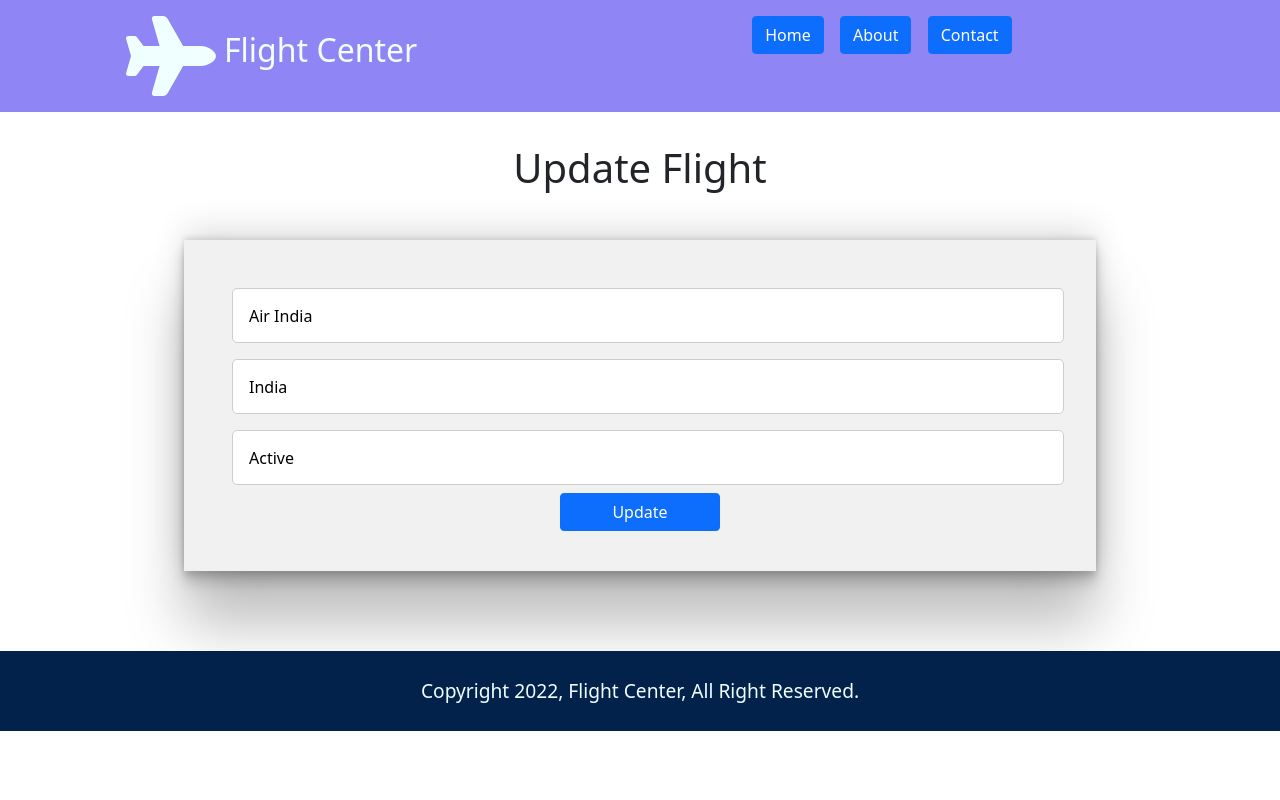
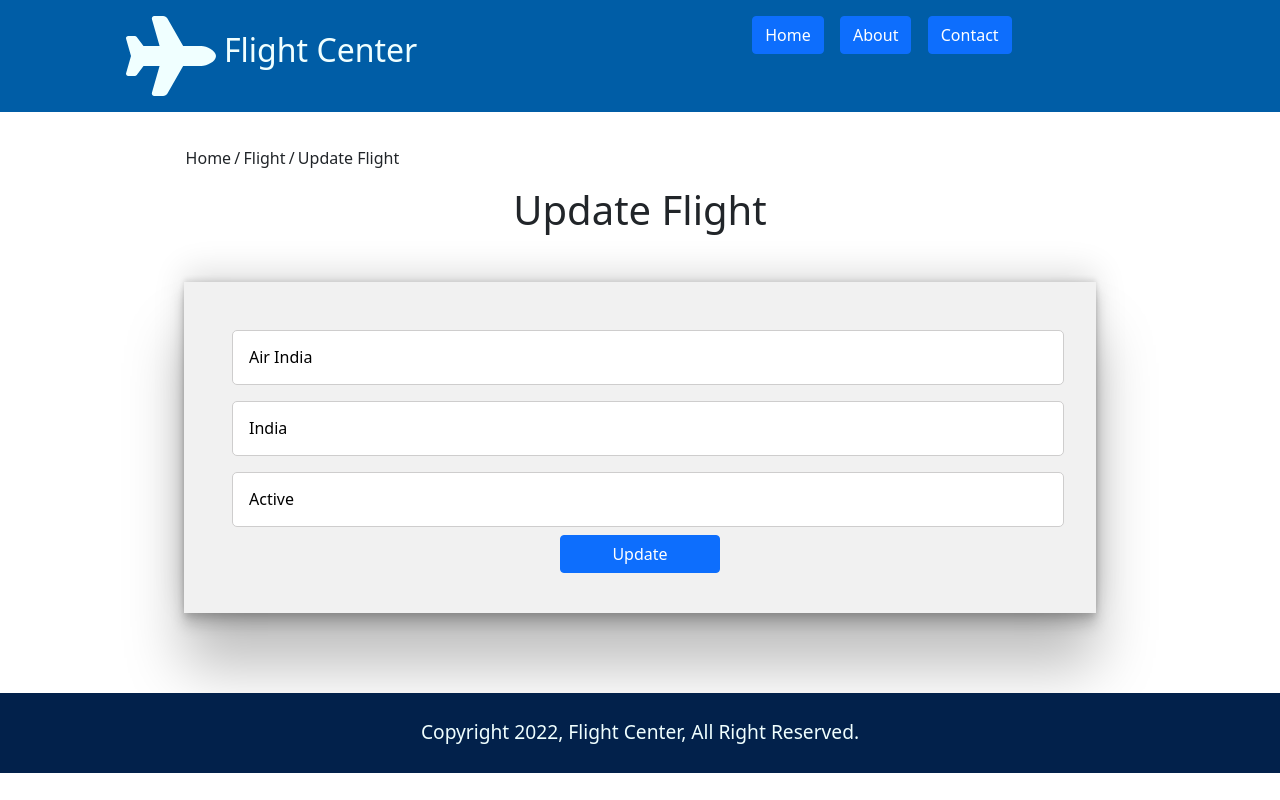
Before and after one commit to Coding4Coder/flight, a React (Create React App) app: page /flight/edit/1 in a window 1280 px wide. Built offline with nearby package versions, Linux system fonts and the light colour scheme; data requests are answered from the project's data file.

Commit message:
adding breadcrumb with props

```diff
--- /dev/null
+++ b/src/Components/Breadcrumb.js
@@ -0,0 +1,15 @@
+import React from 'react';
+
+const Breadcrumb = (props) => {
+  return (
+    <div className="breadcrumb">
+      <span>{props.root}</span>
+      <span>{props.slash}</span>
+      <span>{props.parent}</span>
+      <span>{props.slash}</span>
+      <span>{props.children}</span>
+    </div>
+  )
+}
+
+export default Breadcrumb;
--- a/src/Pages/About.js
+++ b/src/Pages/About.js
@@ -1,10 +1,11 @@
 import React from "react";
 import PageTitle from "../Components/PageTitle";
+import Breadcrumb from "../Components/Breadcrumb";
 
 const About = () => {
   return (
     <div className="container-fluid pad">
-
+    <Breadcrumb root={"Home /"} parent={"About Flight Center"} />
       <PageTitle pageTitle={"About - Flight Center"} />
       <div className="main-container">
         <p>
--- a/src/Pages/Action/AddFlight.js
+++ b/src/Pages/Action/AddFlight.js
@@ -1,6 +1,7 @@
 import axios from 'axios';
 import React, { useState } from 'react';
 import { useNavigate } from 'react-router-dom';
+import Breadcrumb from '../../Components/Breadcrumb';
 import PageTitle from '../../Components/PageTitle';
 import "../../scss/flight.scss";
 
@@ -30,7 +31,8 @@ const AddFlight = () => {
 
   return (
     <div className="container-fluid pad">
-     <PageTitle pageTitle="Add Flight" />
+        <Breadcrumb root={"Home"} parent={"Flight"} children={"Add Flight"} slash={"/"} />
+       <PageTitle pageTitle="Add Flight" />
 
       <div className="main-container text-center">
           <form onSubmit={ formSubmitHandler }>
--- a/src/Pages/Action/EditFlight.js
+++ b/src/Pages/Action/EditFlight.js
@@ -3,6 +3,7 @@ import React, { useEffect, useState } from 'react';
 import { useNavigate, useParams } from 'react-router-dom';
 import PageTitle from '../../Components/PageTitle';
 import "../../scss/flight.scss";
+import Breadcrumb from '../../Components/Breadcrumb';
 
 const EditFlight = () => {
 
@@ -40,6 +41,7 @@ const EditFlight = () => {
 
   return (
     <div className="container-fluid pad">
+     <Breadcrumb root={"Home"} parent={"Flight"} children={"Update Flight"} slash={"/"} />
      <PageTitle pageTitle="Update Flight" />
 
       <div className="main-container text-center">
--- a/src/Pages/Action/ViewFlight.js
+++ b/src/Pages/Action/ViewFlight.js
@@ -3,6 +3,7 @@ import React, { useEffect, useState } from "react";
 import { useNavigate, useParams } from "react-router-dom";
 import PageTitle from "../../Components/PageTitle";
 import "../../scss/flight.scss";
+import Breadcrumb from "../../Components/Breadcrumb";
 
 const ViewFlight = () => {
   const { id } = useParams();
@@ -32,6 +33,7 @@ const ViewFlight = () => {
 
   return (
     <div className="container-fluid pad">
+    <Breadcrumb root={"Home"} parent={"Flight"} children={"View Flight"} slash={"/"} />
       <PageTitle pageTitle="View Flight" />
 
       <div className="main-container text-center min-h">
--- a/src/Pages/Contact.js
+++ b/src/Pages/Contact.js
@@ -7,10 +7,12 @@ import {
   faEnvelope,
 } from "@fortawesome/free-solid-svg-icons";
 import PageTitle from "../Components/PageTitle";
+import Breadcrumb from "../Components/Breadcrumb";
 
 const Contact = () => {
   return (
     <div className="container-fluid pad">
+    <Breadcrumb root={"Home /"} parent={"Contact Flight Center"} />
       <PageTitle pageTitle={"Contact - Flight Center"} />
       <div className="main-container">
         <h4 className="display-6 text-center pad-b">
--- a/src/Pages/FlightsDetails.js
+++ b/src/Pages/FlightsDetails.js
@@ -5,6 +5,7 @@ import {FontAwesomeIcon} from "@fortawesome/react-fontawesome";
 import { faEye, faTrash, faFileEdit} from "@fortawesome/free-solid-svg-icons";
 import PageTitle from "../Components/PageTitle";
 import { NavLink, useParams} from "react-router-dom";
+import Breadcrumb from "../Components/Breadcrumb";
 
 const FlightsDetails = () => {
   const { id } = useParams();
@@ -34,7 +35,7 @@ const FlightsDetails = () => {
 
   return (
     <div className="container-fluid pad">
-
+      <Breadcrumb root={"Home /"} parent={"Flight Details"}  />
       <PageTitle pageTitle={"Flight Details"} />
       <div className="row txt-center g-0">
         <NavLink className="btn btn-primary btn-size-l" to="/flight/add/">Add Flight</NavLink>
--- a/src/scss/flight.scss
+++ b/src/scss/flight.scss
@@ -2,7 +2,7 @@
     position: relative;
 }
 .top-header{
-    background: rgb(144, 133, 245);
+    background: #005da6;
     color: azure;
     font-size: 1.2rem;
     padding: 1rem;
@@ -132,3 +132,11 @@ table tr{
     -webkit-transform: translate(-50%, -50%);
     transform: translate(-50%, -50%);
   }
+  .breadcrumb{
+      width: 75%;
+      margin: .1rem auto;
+      span{
+          font-size: 1rem;
+          padding: 0 .1rem;
+      }
+  }
```
